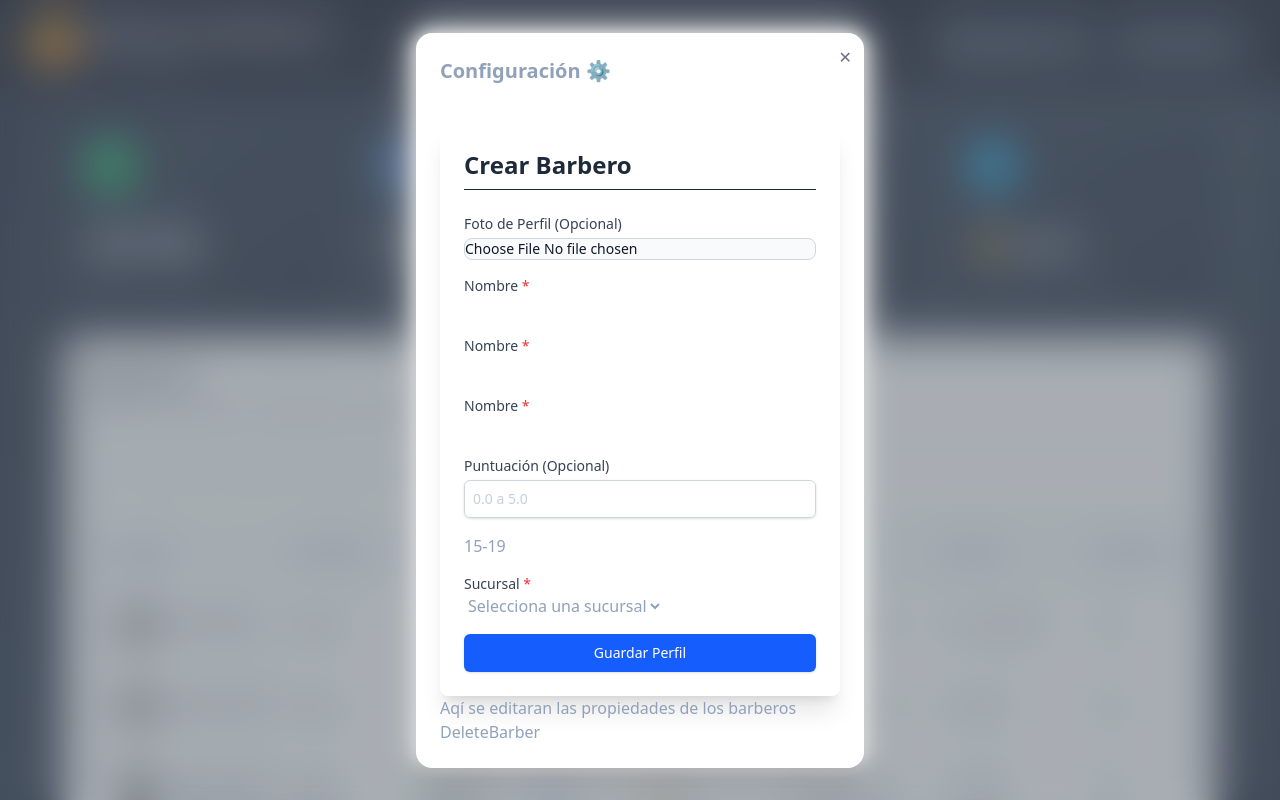
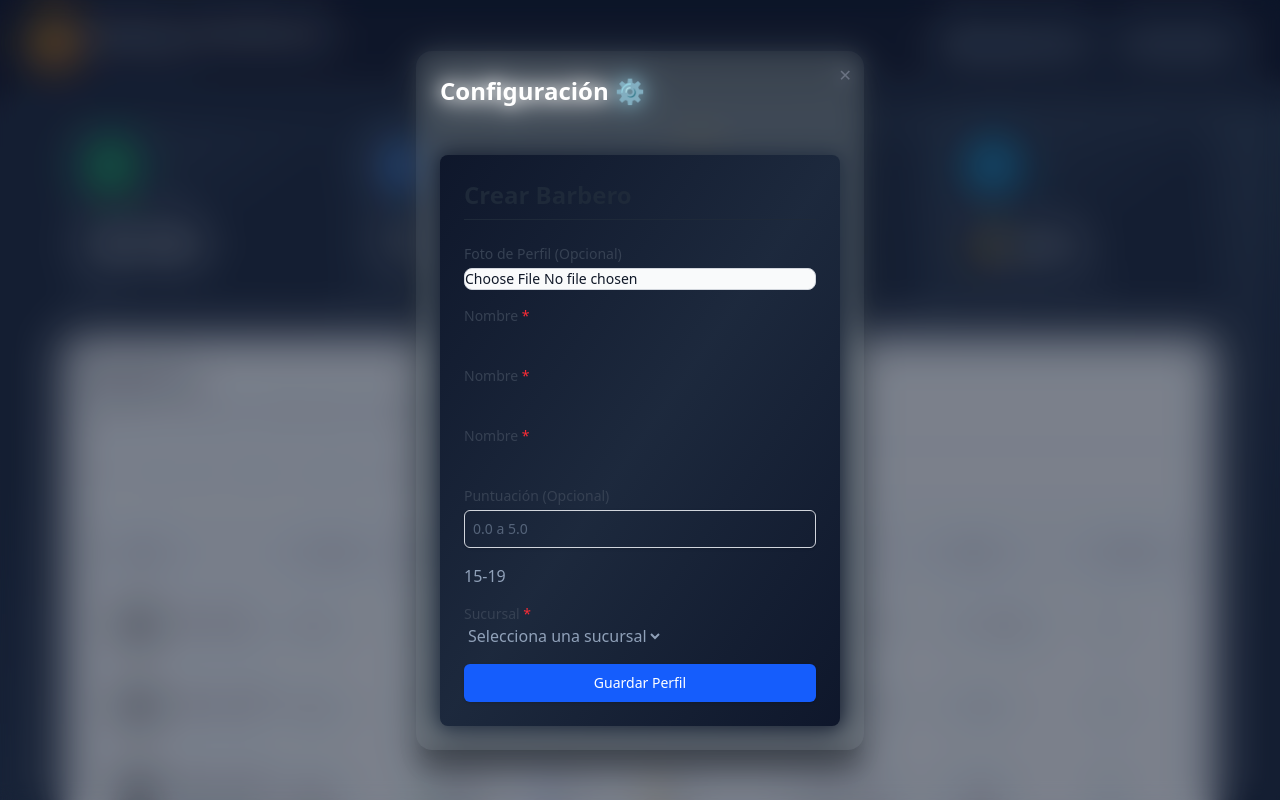
Before and after one commit to Bautista598/app-barber, a React (Vite) app: page / in a window 1280 px wide. Both pictures are taken after a click on the icon 1114 px from the left and 626 px from the top of the page. Shown: the top 800 px of the page. Built offline with nearby package versions, Linux system fonts and the light colour scheme; no server answers; grey boxes are pictures that could not be loaded.

Commit message:
Modificación de los estilos

```diff
--- a/src/components/DashboardComponents/CreateBarber.jsx
+++ b/src/components/DashboardComponents/CreateBarber.jsx
@@ -9,7 +9,7 @@ const CreateBarber = () => {
 	}
 
 	return (
-		<div className="max-w-xl mx-auto p-6 bg-white shadow-xl rounded-lg mt-10">
+		<div className="max-w-xl mx-auto p-6 rounded-lg mt-10 bg-linear-to-br from-slate-900 via-slate-800 to-slate-900">
 			<h2 className="text-2xl font-bold mb-6 text-gray-800 border-b pb-2">
 				Crear Barbero
 			</h2>
--- a/src/components/DashboardComponents/ModalConfig.jsx
+++ b/src/components/DashboardComponents/ModalConfig.jsx
@@ -6,10 +6,9 @@ function ModalConfig({ isOpen, onClose }) {
 	if (!isOpen) return null
 
 	return (
-		<div className="fixed inset-0 z-50 flex items-center justify-center p-4 bg-gray-500/10  bg-opacity-5 backdrop-blur-sm animate-in fade-in duration-200">
-			{/* Contenedor de la modal */}
-			<div className="bg-white rounded-2xl shadow-lg w-full max-w-md p-6 relative">
-				{/* Botón cerrar */}
+		<section className="fixed inset-0 z-50 flex items-center justify-center p-4 bg-gray-800/10  bg-opacity-5 backdrop-blur-sm animate-in fade-in duration-200">
+			<div className=" rounded-2xl shadow-xl bg-gray-500/10 w-full max-w-md p-6 relative">
+				<div className="flex justify-content-center items-center">
 					<button
 						type="button"
 						onClick={onClose}
@@ -17,12 +16,13 @@ function ModalConfig({ isOpen, onClose }) {
 					>
 						✕
 					</button>
-				<h2 className="text-xl font-semibold mb-2">Configuración ⚙️</h2>
+					<h1 className="text-2xl text-white font-semibold mb-2">
+						Configuración ⚙️
+					</h1>
+				</div>
 				<CreateBarber />
-				<EditBarber />
-				<DeleteBarber />
 			</div>
-		</div>
+		</section>
 	)
 }
 
```
Lines whose indentation alone changed are shown as unchanged.
